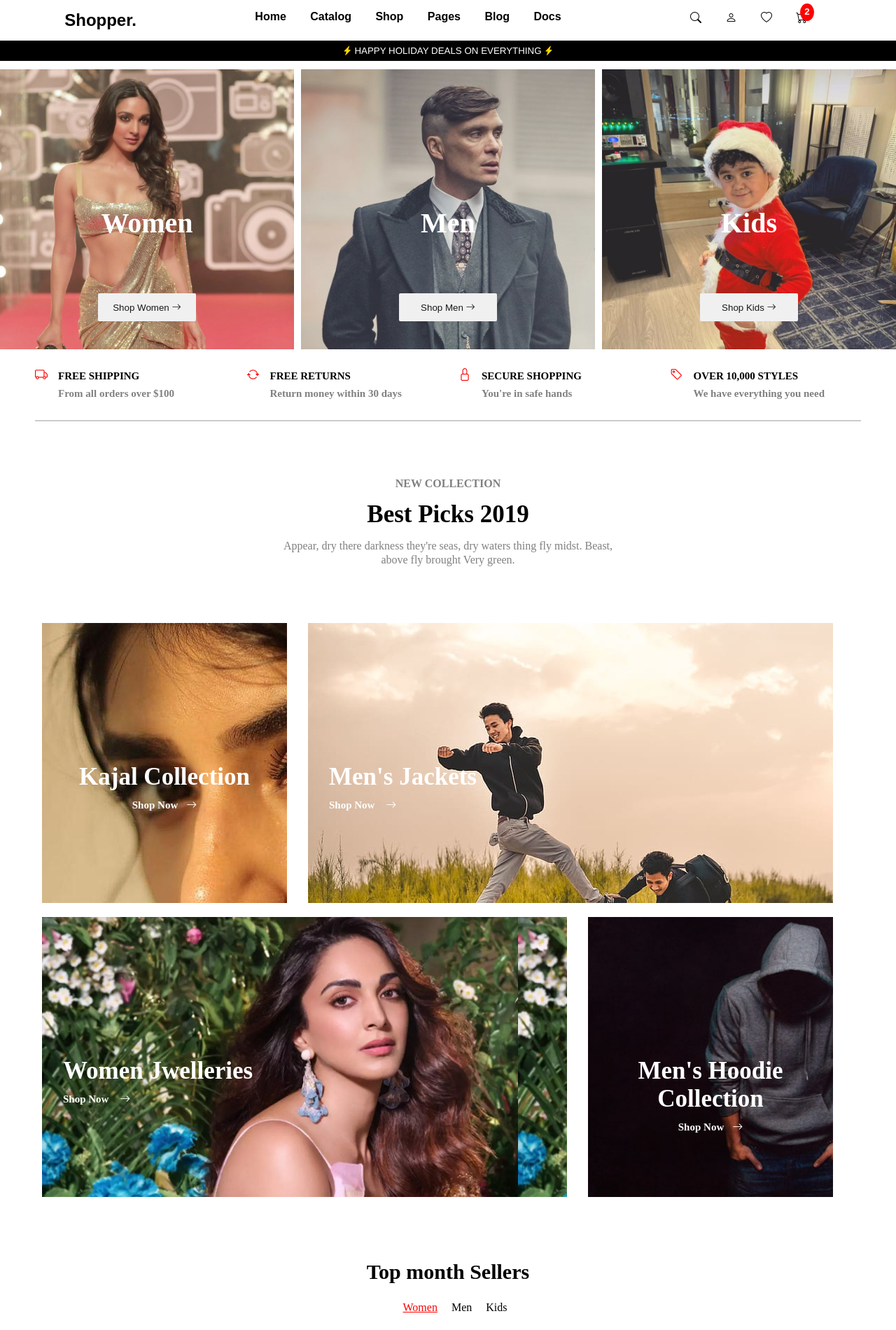
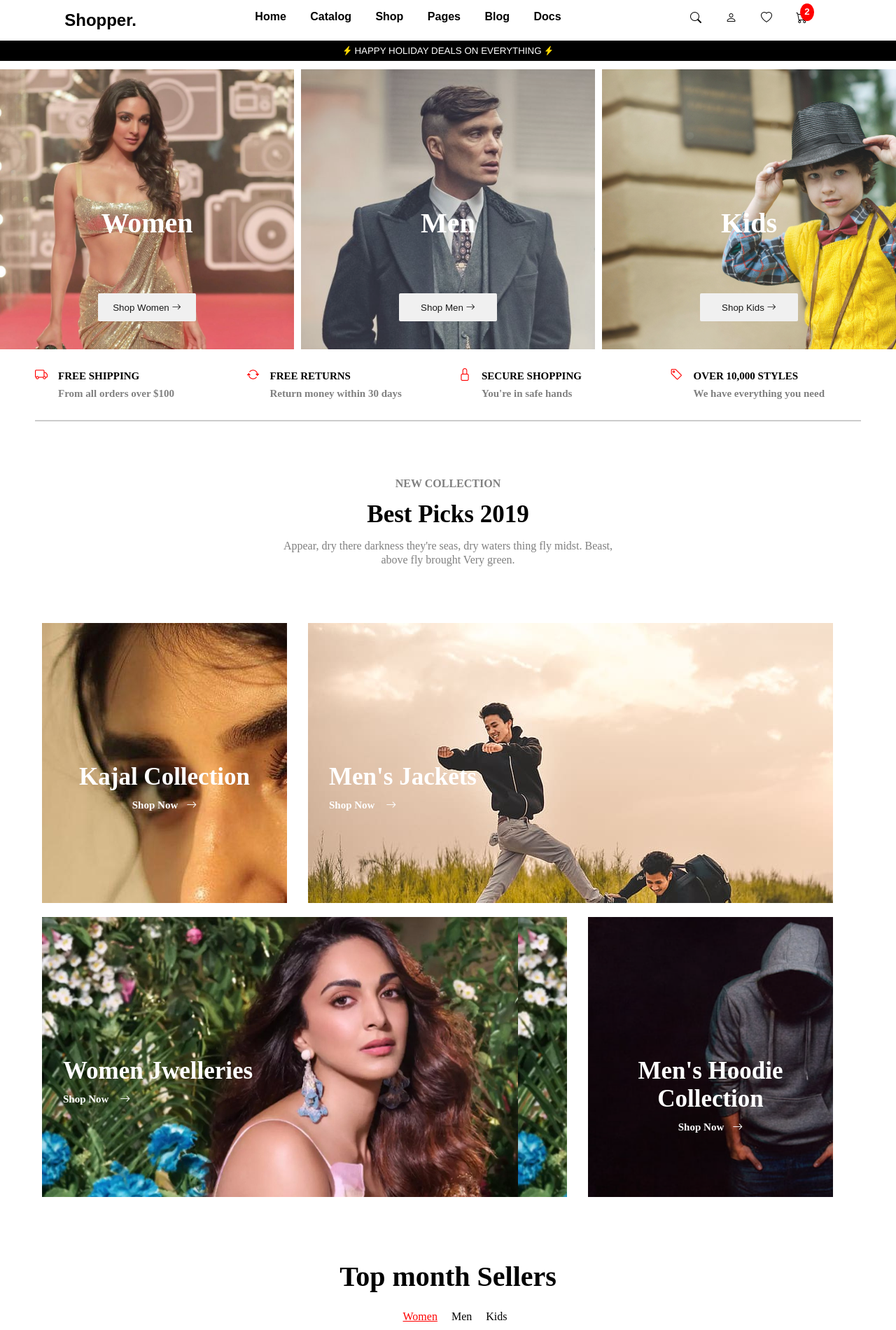
Before and after one commit to yashraj-shri17/Web-Dev-Class, a website: page class/shopperanother.html in a window 1280 px wide. Shown: the top 1900 px of the page at 70% size. Drawn offline with nearby package versions, Linux system fonts and the light colour scheme.

Commit message:
class-work

```diff
--- a/class/shopperanother.html
+++ b/class/shopperanother.html
@@ -129,7 +129,7 @@
             opacity: 0.9;
         }
         .KidFashion{
-            background-image: url(/class/PUBLIC/abdu.jpeg);
+            background-image: url(/class/PUBLIC/kd-img.jpg);
             background-size: cover;
             opacity: 0.9;
         }
@@ -545,7 +545,7 @@
 
     <div class="final-mid-section" style="margin-top: 90px;">
             <div class="fms-text">
-                <div style="text-align: center; font-weight: bold; font-size: 30px;margin-bottom: 25px;">
+                <div style="text-align: center; font-weight: bold; font-size: 40px;margin-bottom: 25px;">
                     Top month Sellers
                 </div>
                 <nav style="display:flex;justify-content: center;">
```
Also changed, not shown: class/PUBLIC/kd-img.jpg (added).
